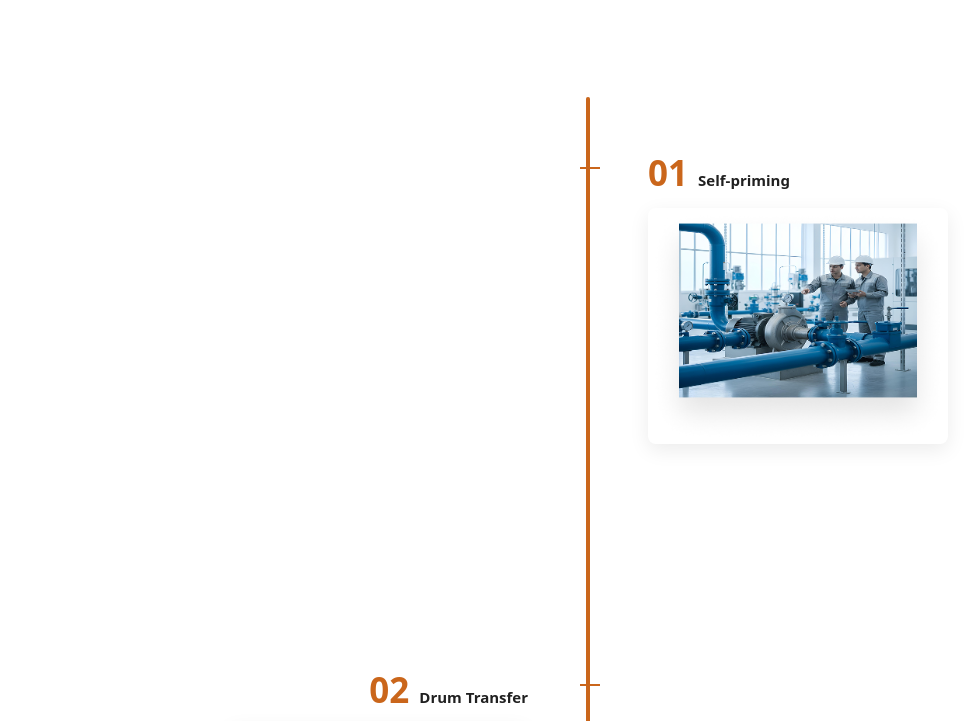
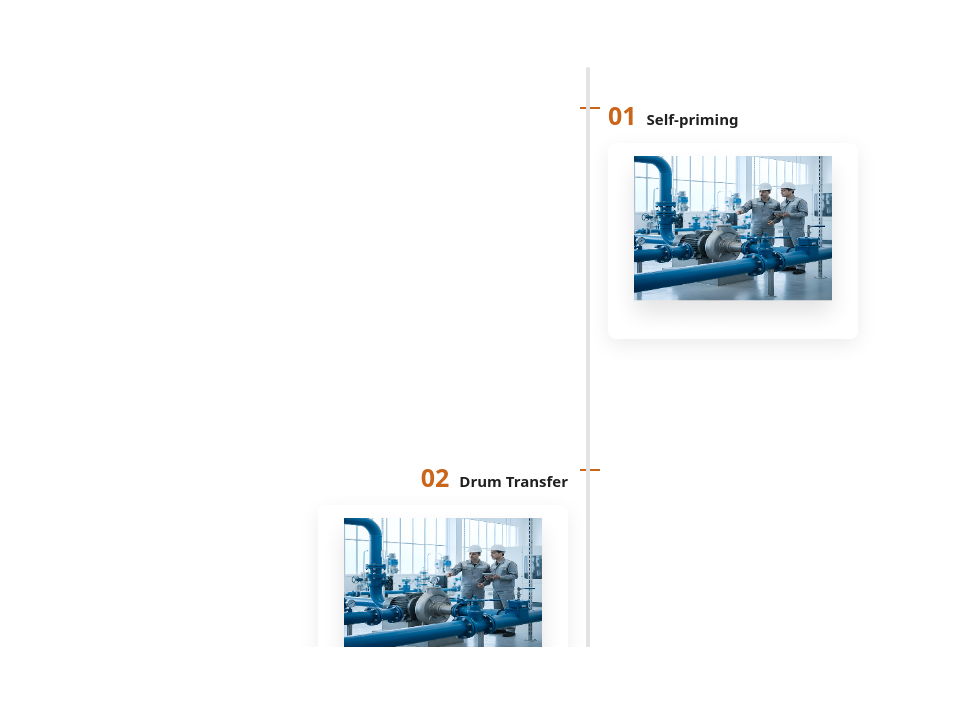
Before and after one commit to balaji1832/New-Era-Engineers, a plain HTML site: page index.html in a window 1280 px wide. Shown: the part 1285-2006 px from the top of the page, without its empty margins (52-1017 px from the left). Drawn offline with nearby package versions, Linux system fonts and the light colour scheme.

Commit message:
09/10/2025

```diff
--- a/index.html
+++ b/index.html
@@ -141,6 +141,7 @@
 
 
 <!-- Desktop Timeline -->
+  <div class=" timeline-container d-none d-lg-block">
     <div class="timeline">
       <div class="timeline-indicator"></div>
 
@@ -174,6 +175,9 @@
         <img src="Images/Frame 16.png" alt="Twin Suction Manifold">
       </div>
     </div>
+  </div>
+
+
 
 <!-- Mobile/Tablet Carousel -->
 <div id="timelineCarousel" class="carousel slide timeline-carousel d-flex d-lg-none" data-bs-ride="carousel">
--- a/js/Timeline.js
+++ b/js/Timeline.js
@@ -1,18 +1,15 @@
-// <!-- Our Installation Success Stories--Timeline Script -->
+  const indicator = document.querySelector('.timeline-indicator');
+    const container = document.querySelector('.timeline-container');
+    const timeline = document.querySelector('.timeline');
 
-// Scroll indicator logic (desktop only)
-const indicator = document.querySelector('.timeline-indicator');
-const timeline = document.querySelector('.timeline');
+    container.addEventListener('scroll', () => {
+      const scrollTop = container.scrollTop;
+      const containerHeight = container.clientHeight;
+      const timelineHeight = timeline.scrollHeight;
 
-window.addEventListener('scroll', () => {
-  if(window.innerWidth > 992){ // Only for desktop
-    const timelineTop = timeline.offsetTop;
-    const timelineHeight = timeline.scrollHeight;
-    const scrollTop = window.scrollY;
-    const windowHeight = window.innerHeight;
+      // Progress relative to container scroll
+      let progress = scrollTop / (timelineHeight - containerHeight);
+      progress = Math.max(0, Math.min(1, progress));
 
-    let progress = ((scrollTop + windowHeight/2) - timelineTop) / timelineHeight;
-    progress = Math.max(0, Math.min(1, progress));
-    indicator.style.height = `${progress * 100}%`;
-  }
-});
+      indicator.style.height = `${progress * 100}%`;
+    });
--- a/style.css
+++ b/style.css
@@ -279,13 +279,33 @@ p{
     }
 
 /* Timeline container */
+   .timeline-container {
+  position: relative;
+  width: 100% !important;
+  /* max-width: 1000px; */
+  height: 600px; /* Fixed height */
+  margin: 50px auto;
+  overflow-y: auto; /* Scroll inside container */
+  padding: 20px;
+  background: #fff;
+  /* border: 1px solid #333; */
+
+  /* Hide scrollbar across browsers */
+  -ms-overflow-style: none;  /* IE and Edge */
+  scrollbar-width: none;     /* Firefox */
+}
+.timeline-container::-webkit-scrollbar {
+  width: 0px;
+  background: transparent;  /* Chrome, Safari, Opera */
+}
+
+/* Timeline */
 .timeline {
   position: relative;
-  width: 90%;
-  margin: 100px auto;
+  width: 100%;
 }
 
-/* Center line for desktop only */
+/* Center line */
 .timeline::before {
   content: '';
   position: absolute;
@@ -299,7 +319,7 @@ p{
   z-index: 1;
 }
 
-/* Scroll indicator line */
+/* Scroll indicator */
 .timeline-indicator {
   position: absolute;
   top: 0;
@@ -317,33 +337,12 @@ p{
 .timeline-section {
   position: relative;
   width: 50%;
-  padding: 50px 60px;
+  padding: 30px 20px;
   box-sizing: border-box;
-  margin-bottom: 120px;
+  margin-bottom: 60px;
 }
 
-/* Image styling */
-.timeline-section img {
-  width: 100%;
-  max-width: 300px;
-  border-radius: 8px;
-  box-shadow: 0px 6px 20px rgba(0, 0, 0, 0.08);
-}
-
-/* Number and label */
-.timeline-section .number {
-  font-size: 35px;
-  font-weight: 700;
-  color: #CA661B;
-  margin-bottom: 8px;
-}
-.timeline-section .label {
-  font-size: 15px;
-  font-weight: 600;
-  color: #333;
-}
-
-/* Left sections */
+/* Left section */
 .timeline-section.left {
   left: 0;
   text-align: right;
@@ -351,14 +350,14 @@ p{
 .timeline-section.left::before {
   content: '';
   position: absolute;
-  top: 70px;
+  top: 40px;
   right: -12px;
   width: 20px;
   height: 2px;
   background: #CA661B;
 }
 
-/* Right sections */
+/* Right section */
 .timeline-section.right {
   left: 50%;
   text-align: left;
@@ -366,12 +365,29 @@ p{
 .timeline-section.right::before {
   content: '';
   position: absolute;
-  top: 70px;
+  top: 40px;
   left: -8px;
   width: 20px;
   height: 2px;
   background: #CA661B;
 }
+
+/* Images */
+.timeline-section img {
+  width: 100%;
+  max-width: 250px;
+  border-radius: 8px;
+  box-shadow: 0px 6px 20px rgba(0, 0, 0, 0.08);
+}
+
+/* Number */
+.timeline-section .number {
+  font-size: 25px;
+  font-weight: 700;
+  color: #CA661B;
+  margin-bottom: 8px;
+}
+
 
 /* ===== Tablet/Mobile carousel ===== */
 @media (max-width: 992px) {
```
Lines whose indentation alone changed are shown as unchanged.
